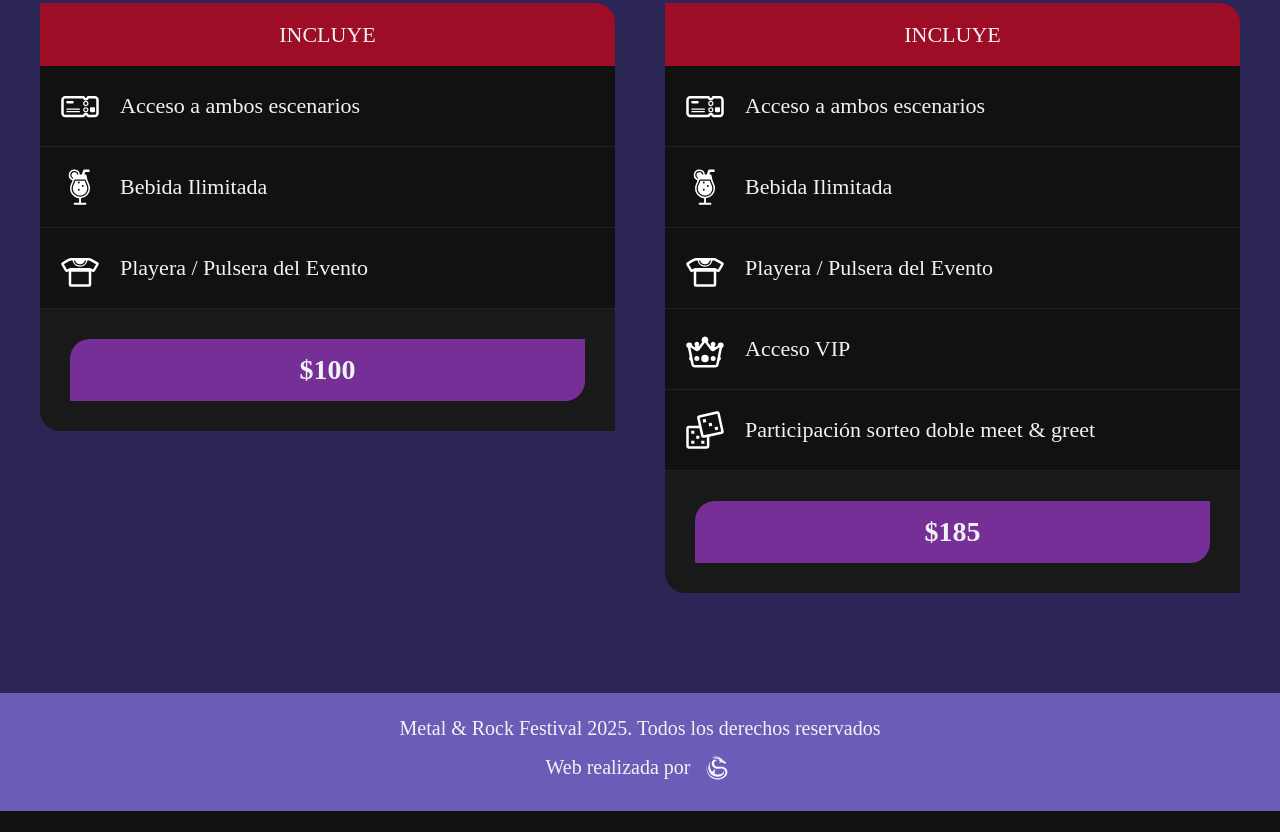
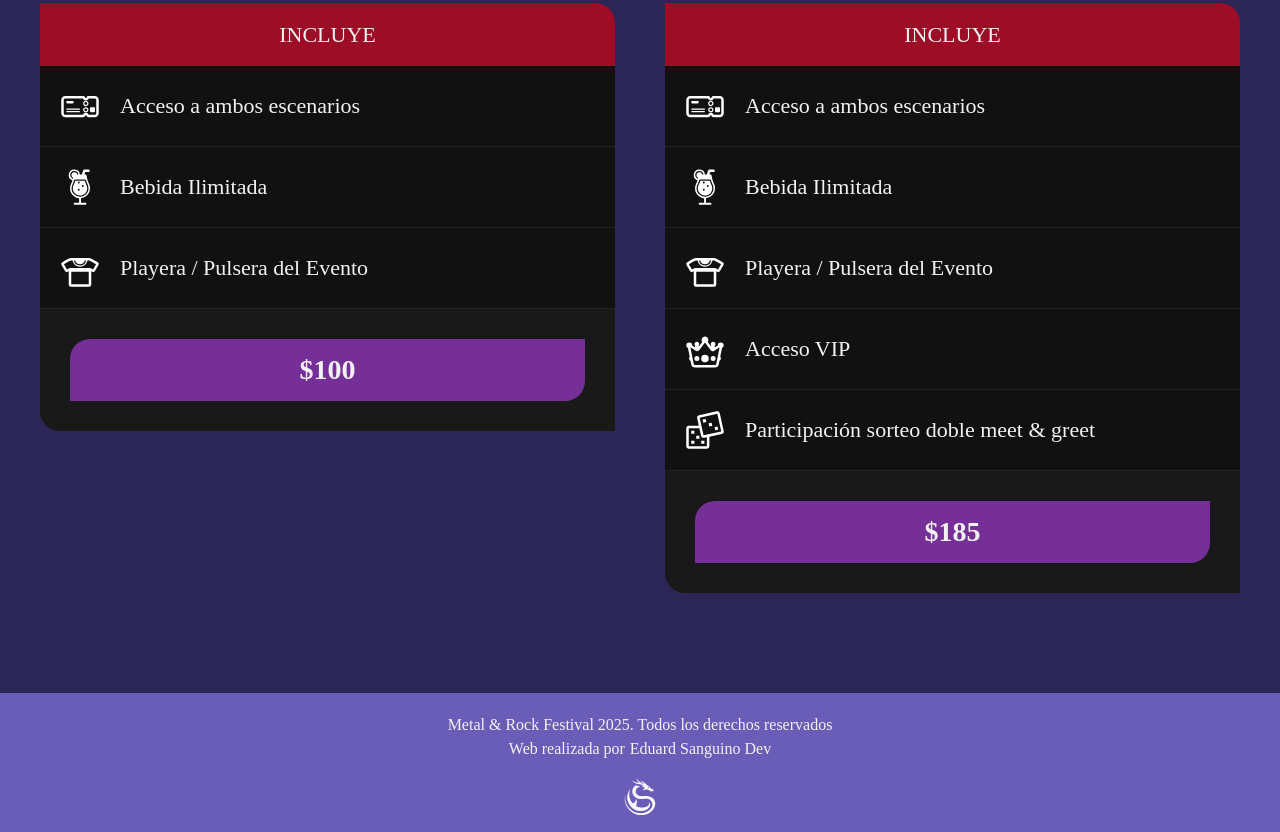
Before and after one commit to SanguinoCastro/MusicalFestival, a website: page index.html in a window 1280 px wide. Shown: the part 4237-5069 px from the top of the page. Before the commit the page ends 5048 px from the top, so only its background shows below. Drawn offline with Linux system fonts and the light colour scheme; a web font is replaced by a local one.

Commit message:
change font-size footer

```diff
--- a/index.html
+++ b/index.html
@@ -200,7 +200,8 @@
 
     <footer class="footer">
       <p>Metal & Rock Festival 2025. Todos los derechos reservados</p>
-      <p class="flex">Web realizada por <a href="https://eduardsanguinodev.com"><img src="build/img/gallery/icon/es.svg" alt="ES" class="icon"></a></p>
+      <p class="flex">Web realizada por <a href="https://eduardsanguinodev.com" class="flex">Eduard Sanguino Dev</a></p>
+      <p class="flex"><a href="https://eduardsanguinodev.com" class="flex"><img src="build/img/gallery/icon/es.svg" alt="ES" class="icon"> </a></p>
     </footer>
 
     <script src="build/js/app.js"></script>
--- a/src/scss/layout/_boletos.scss
+++ b/src/scss/layout/_boletos.scss
@@ -17,8 +17,10 @@
 
 .pase {
     transition: transform .3s ease-in-out;
-    &:hover {
-        transform: scale(1.1);
+    @include m.tablet{
+        &:hover {
+            transform: scale(1.1);
+        }
     }
 
     &-name {
--- a/src/scss/layout/_footer.scss
+++ b/src/scss/layout/_footer.scss
@@ -4,17 +4,26 @@
     background-color: lighten(darkslateblue, 15%);
     padding: 2rem 0;
     p {
+        font-size: 1.6rem;
         margin: 0;
         color: v.$blanco;
         text-align: center;
         &.flex{
-            display: flex;
-            justify-content: center;
-            align-items: center;
-            gap: 1rem;
-            a img{
-                width: 3.4rem;
-            }
+            gap: 0.5rem;
+
+        }
+
+    }
+    .flex{
+        display: flex;
+        justify-content: center;
+        align-items: center;
+        a img{
+            width: 5rem;
+            margin-bottom: -2rem;
+        }
+        a{
+            color: v.$blanco;
         }
     }
 }
--- a/src/scss/layout/_toUp.scss
+++ b/src/scss/layout/_toUp.scss
@@ -3,7 +3,7 @@
 .toUp {
     display: none;
     position: fixed;
-    bottom: 4.5rem;
+    bottom: 2rem;
     right: 3rem;
     background-color: v.$rosa;
     width: 5rem;
```
Also changed, not shown: build/css/app.css, 1 other file.
